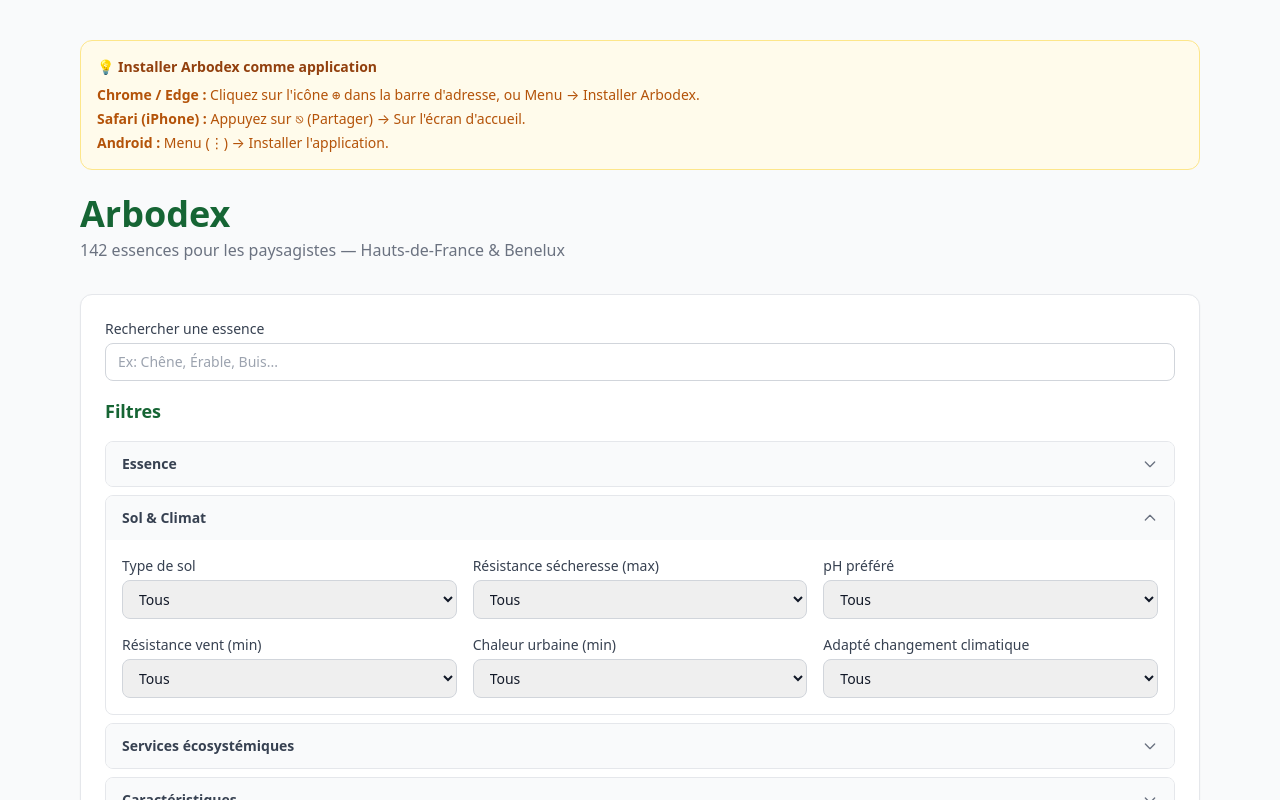
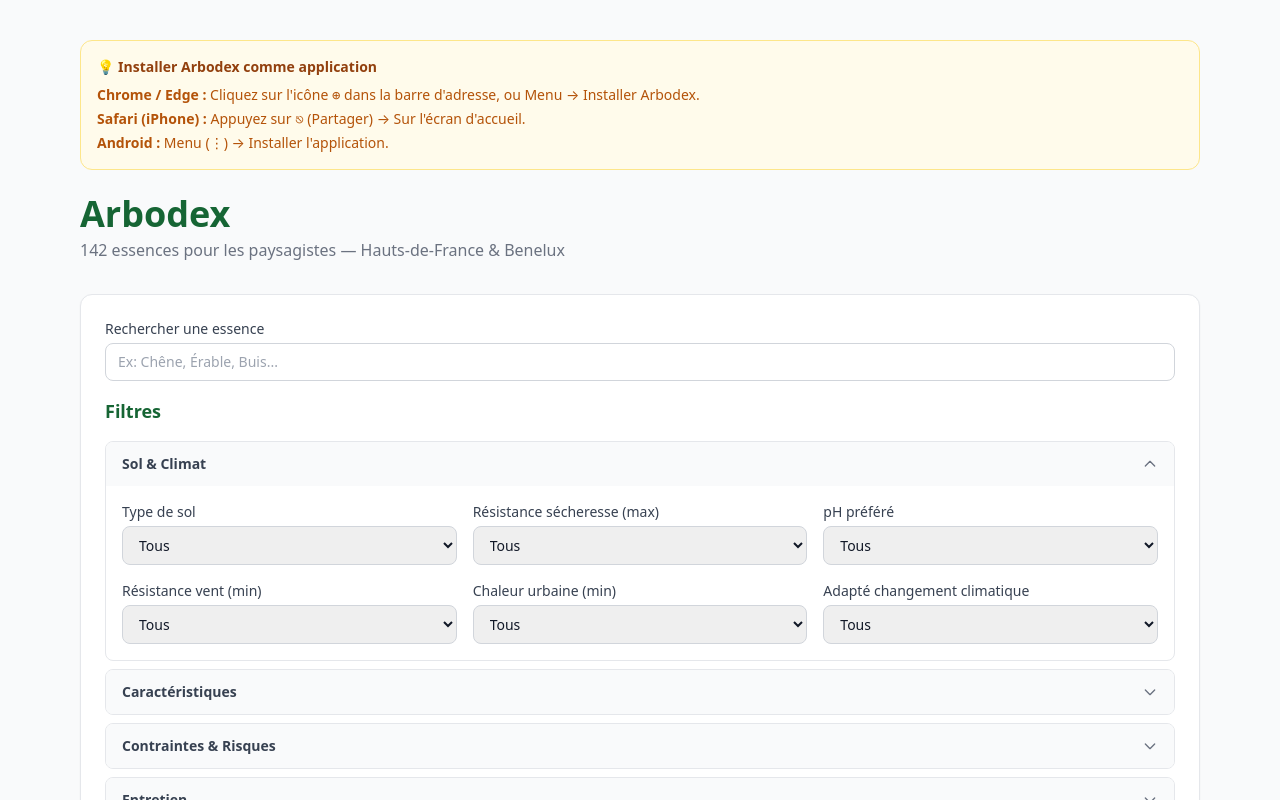
Before and after one commit to gaelg/arbodex, a Next.js app: page / in a window 1280 px wide. Shown: the top 800 px of the page. Built offline with nearby package versions, Linux system fonts and the light colour scheme.

Commit message:
UI: replié masqué si 1 filtre, badge nb filtres actifs

```diff
--- a/src/components/FilterForm.tsx
+++ b/src/components/FilterForm.tsx
@@ -250,7 +250,12 @@
 
       <div className="space-y-2">
         {sections.map((section) => {
+          const filtresSection = sectionsFiltres[section] || [];
+          if (filtresSection.length <= 1) return null; // Pas de replié si 1 seul filtre
           const ouvert = sectionsOuvertes[section] ?? false;
+          const nbActifs = filtresSection.filter(
+            ({ cle }) => filtres[cle]
+          ).length;
           return (
             <div
               key={section}
@@ -262,6 +267,11 @@
               >
                 <h3 className="text-sm font-semibold text-gray-700">
                   {section}
+                  {nbActifs > 0 && (
+                    <span className="ml-2 px-2 py-0.5 bg-green-100 text-green-800 text-xs rounded-full">
+                      {nbActifs}
+                    </span>
+                  )}
                 </h3>
                 <svg
                   className={`w-4 h-4 text-gray-500 transition-transform ${ouvert ? "rotate-180" : ""}`}
```
